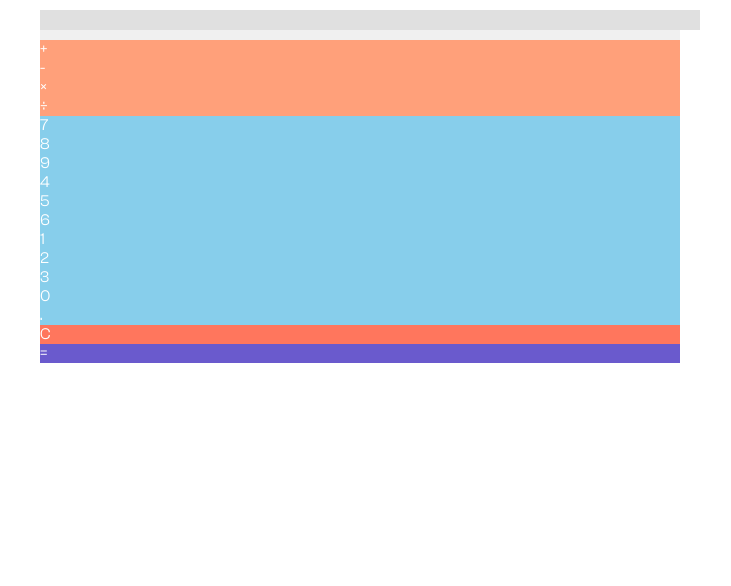
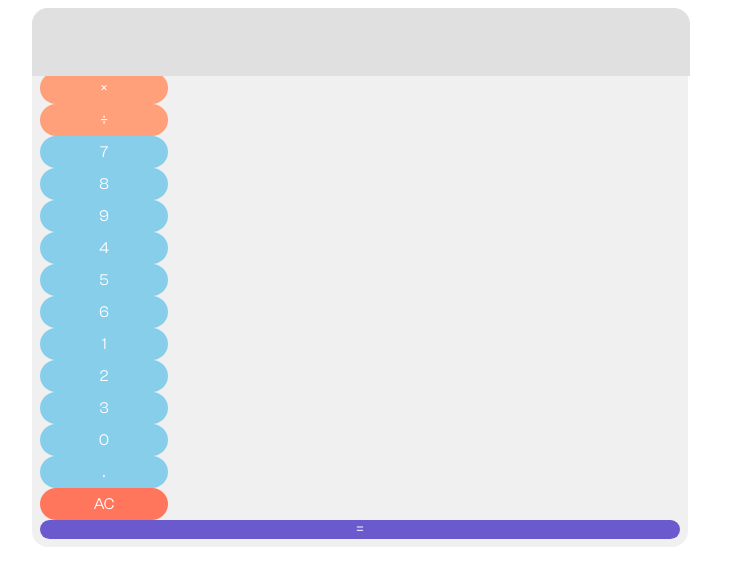
Before and after one commit to SamiraRebholz/calculator, a plain HTML site: page index.html in a window 1280 px wide. Shown: the whole page, without its empty margins (288-1019 px from the left). Drawn offline with Linux system fonts and the light colour scheme.

Commit message:
Update live server port and clear button label, and improve calculator styling

```diff
--- a/index.html
+++ b/index.html
@@ -35,7 +35,7 @@
             <div class="numbers">
               <div>0</div>
               <div>.</div>
-              <div id="clear">C</div>
+              <div id="clear">AC</div>
             </div>
           </div>
           <div class="equal" id="result">=</div>
--- a/style.css
+++ b/style.css
@@ -12,16 +12,22 @@ body {
     transform: translate(-50%);
     background-color: var(--bg);
     color: #fff;
+    border-radius: 1rem;
+    padding: 0 0.5rem 0.5rem 0.5rem;
 }
 
 .input {
+    position: absolute;
+    top: 0;
+    left: 0;
     background-color: var(--display);
     color: #333;
-    width: 100%;
-    height: 50%;
+    width: 97.3%;
+    height: 3rem;
     font-size: 20px;
     padding: 10px;
-    margin: 10px 0;
+    margin: 0;
+    border-radius: 1rem 1rem 0 0;
 }
 
 .operators > * {
@@ -36,3 +42,16 @@ body {
 #clear {
     background-color: var(--clear);
 }
+.operators > div,
+.numbers > div,
+.equal {
+    border-radius: 1rem;
+    display: flex;
+    justify-content: center;
+    align-items: center;
+}
+.operators > div,
+.numbers > div {
+    width: 20%;
+    height: 2rem;
+}
```
